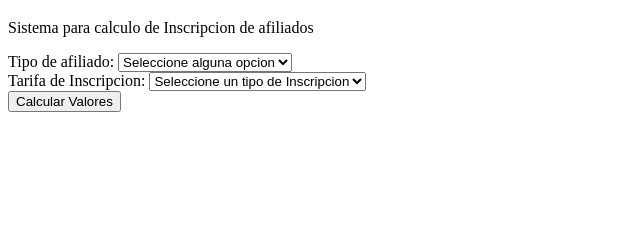
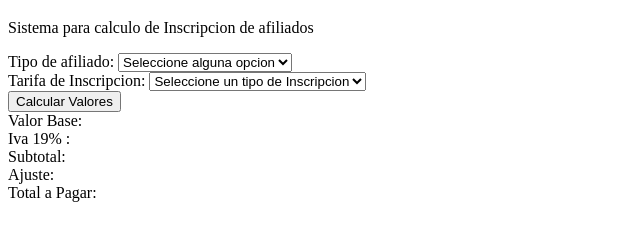
Before and after one commit to nicolas-beltran-13/calculadora, a plain HTML site: page index.html in a window 1280 px wide. Shown: the part 61-302 px from the top of the page, without its empty margins (0-640 px from the left). Drawn offline with Linux system fonts and the light colour scheme.

Commit message:
formulario solo html terminado

```diff
--- a/index.html
+++ b/index.html
@@ -1,47 +1,67 @@
 <!DOCTYPE html>
 <html lang="en">
   <head>
-    <meta charset="UTF-8">
-    <meta name="viewport" content="width=device-width, initial-scale=1.0">
+    <meta charset="UTF-8" />
+    <meta name="viewport" content="width=device-width, initial-scale=1.0" />
     <title>calculadora</title>
   </head>
   <body>
     <div class="container">
-        <h1> Calculadora de Inscripcion</h1>
-        <p class="subtitulo"> Sistema para calculo de Inscripcion de afiliados </p>
-        <form id = "calculadora ">
+      <h1>Calculadora de Inscripcion</h1>
+      <p class="subtitulo">Sistema para calculo de Inscripcion de afiliados</p>
+      <form id="calculadora ">
         <div class="form-group">
-
           <label for="Tipodeafiliado"> Tipo de afiliado:</label>
 
           <select id="Tipodeafiliado" required>
-
             <option value="" disabled selected>Seleccione alguna opcion</option>
-                <option value="Asociado"> Asocioado </option>
-                <option value="Noasociado"> No Asociado </option>
-                <option value="Extranjero"> Extranjero </option>
-
+            <option value="Asociado">Asocioado</option>
+            <option value="Noasociado">No Asociado</option>
+            <option value="Extranjero">Extranjero</option>
           </select>
         </div>
 
         <div class="form-group">
-
           <label for="TarifaInscripcion">Tarifa de Inscripcion:</label>
 
           <select id="TarifaInscripcion" required>
-
-                <option value="">Seleccione un tipo de Inscripcion </option>
-                <option value="500000">Comprador: 500.000 </option>
-                <option value="400000">Vendedor: 400.000 </option>
+            <option value="">Seleccione un tipo de Inscripcion</option>
+            <option value="500000">Comprador: 500.000</option>
+            <option value="400000">Vendedor: 400.000</option>
             <option value="120000">Expositor: 120.000</option>
-
           </select>
         </div>
 
-        <button type="submit"> Calcular Valores </button>
-
+        <button type="submit">Calcular Valores</button>
       </form>
 
+      <div id="resultados" class="resultados">
+        <div class="valores">
+          <span id="valor_label">Valor Base:</span>
+          <span id="valor_value" id="valorBase"></span>
+        </div>
+
+        <div class="valores"></div>
+
+        <span class="valor_label">Iva 19% :</span>
+        <span class="valor_value" id="valorIva"></span>
+      </div>
+
+      <div class="valores">
+        <span class="valor_label">Subtotal:</span>
+        <span class="valor_value" id="subtotal"></span>
+      </div>
+      <div class="valores">
+        <span class="valor_label">Ajuste:</span>
+        <span class="valor_value" id="ajuste"></span>
+      </div>
+
+      <div class="total">
+        <div class="valores">
+          <span class="valor_label">Total a Pagar:</span>
+          <span class="valor_value" id="total"></span>
+        </div>
+      </div>
     </div>
   </body>
 </html>
```
Lines whose indentation alone changed are shown as unchanged.
